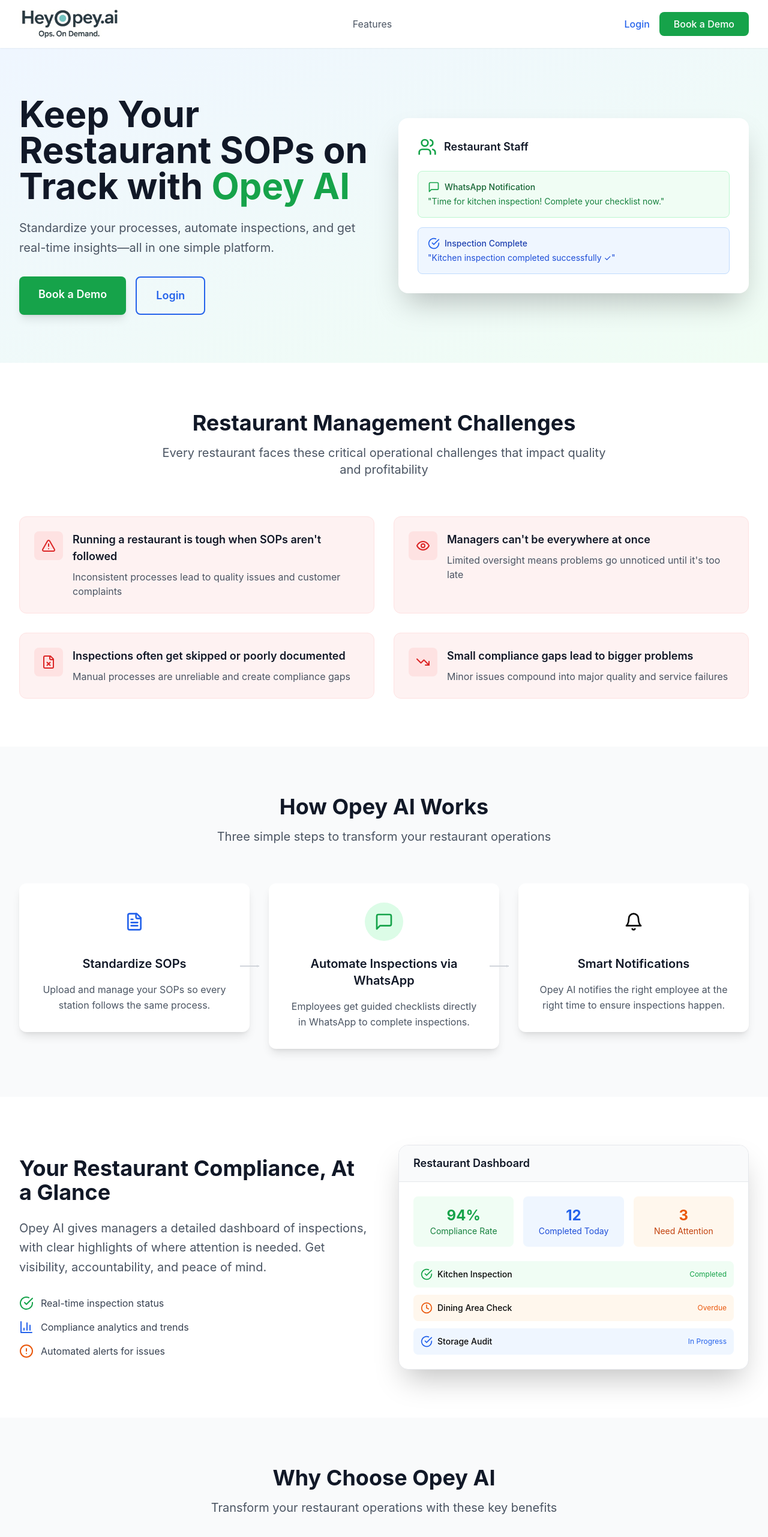
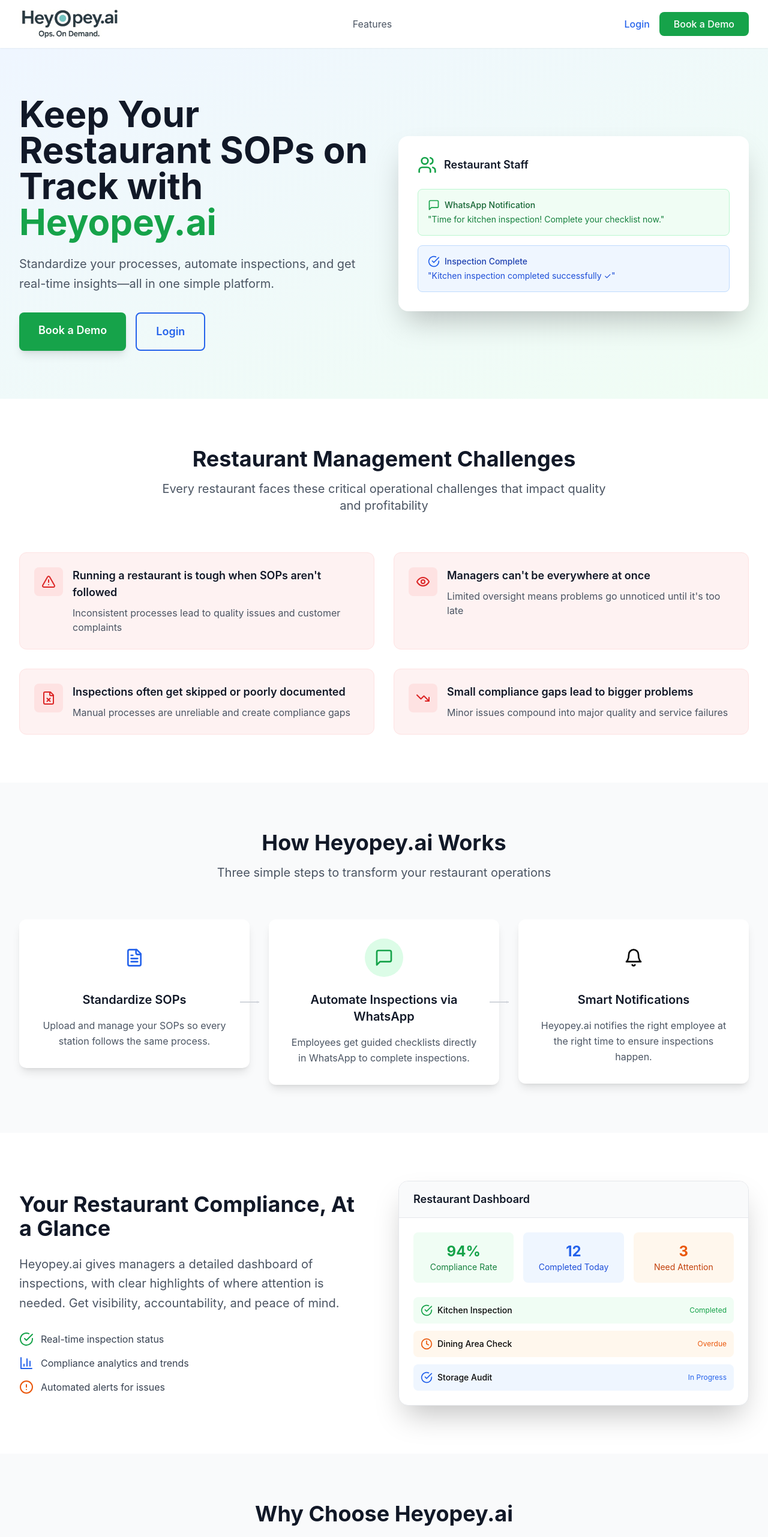
Before and after one commit to rudraarj/Heux.ai-QSR-SaaS, a React (Vite) app in the folder frontend/: page / in a window 1280 px wide. Shown: the top 2563 px of the page at 60% size. Built offline with nearby package versions, Linux system fonts and the light colour scheme; no server answers.

Commit message:
Revert "name change opey ai"
This reverts commit 915434222435c422c756494b3fccccb5344f3e40.

```diff
--- a/frontend/src/components/homePage/Benefits.tsx
+++ b/frontend/src/components/homePage/Benefits.tsx
@@ -34,7 +34,7 @@ const Benefits = () => {
       <div className="max-w-7xl mx-auto px-4 sm:px-6 lg:px-8">
         <div className="text-center mb-16">
           <h2 className="text-3xl md:text-4xl font-bold text-gray-900 mb-4">
-            Why Choose Opey AI
+            Why Choose Heyopey.ai
           </h2>
           <p className="text-xl text-gray-600 max-w-3xl mx-auto">
             Transform your restaurant operations with these key benefits
--- a/frontend/src/components/homePage/DashboardShowcase.tsx
+++ b/frontend/src/components/homePage/DashboardShowcase.tsx
@@ -11,7 +11,7 @@ const DashboardShowcase = () => {
               Your Restaurant Compliance, At a Glance
             </h2>
             <p className="text-xl text-gray-600 mb-8 leading-relaxed">
-              Opey AI gives managers a detailed dashboard of inspections, with clear highlights of where attention is needed. Get visibility, accountability, and peace of mind.
+              Heyopey.ai gives managers a detailed dashboard of inspections, with clear highlights of where attention is needed. Get visibility, accountability, and peace of mind.
             </p>
             <div className="space-y-4">
               <div className="flex items-center">
--- a/frontend/src/components/homePage/FinalCTA.tsx
+++ b/frontend/src/components/homePage/FinalCTA.tsx
@@ -9,7 +9,7 @@ const FinalCTA = () => {
           Run Your Restaurant the Smarter Way
         </h2>
         <p className="text-xl text-green-100 mb-8 leading-relaxed">
-          Automated inspections, real-time dashboards, and full SOP compliance—all with Opey AI.
+          Automated inspections, real-time dashboards, and full SOP compliance—all with Heyopey.ai.
         </p>
         <a
           href="https://calendly.com/d/cj7-hm9-t8q/product-overview-and-demo-meeting?month=2025-10"
--- a/frontend/src/components/homePage/Hero.tsx
+++ b/frontend/src/components/homePage/Hero.tsx
@@ -9,7 +9,7 @@ const Hero = () => {
           <div>
             <h1 className="text-4xl md:text-5xl lg:text-6xl font-bold text-gray-900 leading-tight mb-6">
               Keep Your Restaurant SOPs on Track with{' '}
-              <span className="text-green-600">Opey AI</span>
+              <span className="text-green-600">Heyopey.ai</span>
             </h1>
             <p className="text-xl text-gray-600 mb-8 leading-relaxed">
               Standardize your processes, automate inspections, and get real-time insights—all in one simple platform.
--- a/frontend/src/components/homePage/HowItWorks.tsx
+++ b/frontend/src/components/homePage/HowItWorks.tsx
@@ -18,7 +18,7 @@ const HowItWorks = () => {
     {
       icon: Bell,
       title: "Smart Notifications",
-      description: "Opey AI notifies the right employee at the right time to ensure inspections happen.",
+      description: "Heyopey.ai notifies the right employee at the right time to ensure inspections happen.",
       color: "purple"
     }
   ];
@@ -28,7 +28,7 @@ const HowItWorks = () => {
       <div className="max-w-7xl mx-auto px-4 sm:px-6 lg:px-8">
         <div className="text-center mb-16">
           <h2 className="text-3xl md:text-4xl font-bold text-gray-900 mb-4">
-            How Opey AI Works
+            How Heyopey.ai Works
           </h2>
           <p className="text-xl text-gray-600 max-w-3xl mx-auto">
             Three simple steps to transform your restaurant operations
```
